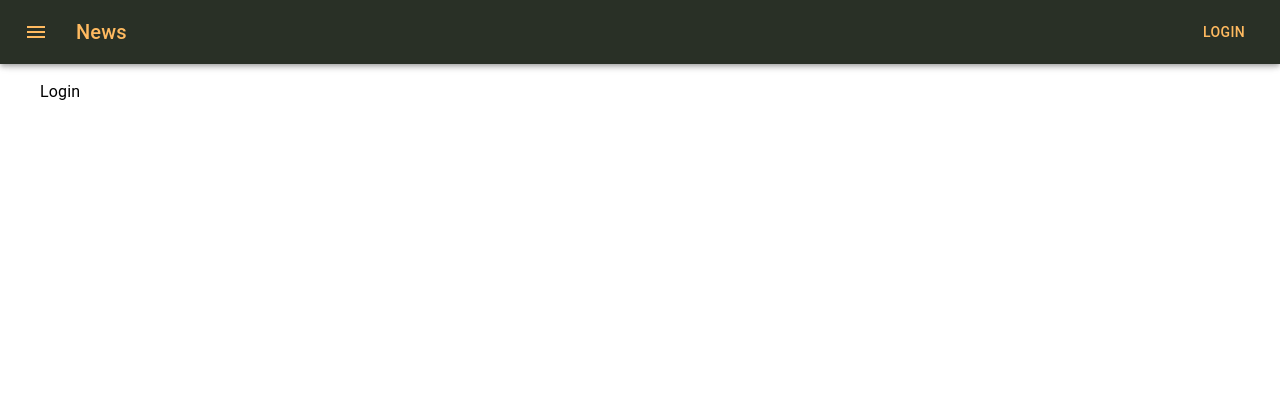
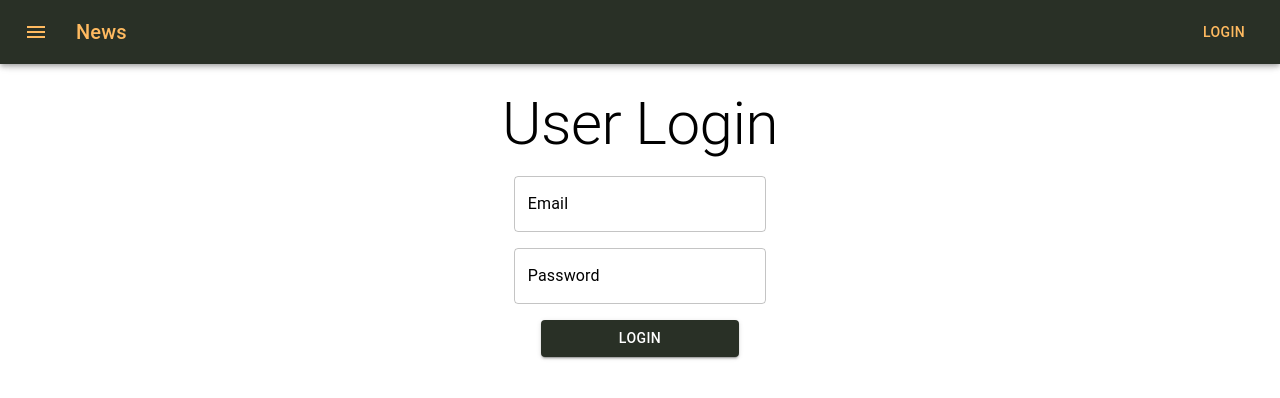
Before and after one commit to johndrake31/react-workout-web, a React (Create React App) app: page /login in a window 1280 px wide. Shown: the top 398 px of the page. Built offline with nearby package versions, Linux system fonts and the light colour scheme.

Commit message:
feat(jwt): add redux for state handling create hook for updating local storage and and redux state.

```diff
--- a/package.json
+++ b/package.json
@@ -17,7 +17,9 @@
     "@types/react": "^18.0.33",
     "@types/react-dom": "^18.0.11",
     "@types/react-router-dom": "^5.3.3",
+    "axios": "^1.3.5",
     "eslint-plugin-simple-import-sort": "^10.0.0",
+    "jwt-decode": "^3.1.2",
     "react": "^18.2.0",
     "react-dom": "^18.2.0",
     "react-redux": "^8.0.5",
--- /dev/null
+++ b/src/features/auth/UseSetToken.tsx
@@ -0,0 +1,28 @@
+import jwtDecode from 'jwt-decode';
+import React, { useEffect, useState } from 'react';
+
+import { useAppDispatch } from '../../hooks';
+import { storeLocalToken } from './helpers/locStorage.helper';
+import { setToken as setNewToken, setUser } from './store/authSlice';
+import { IAuthDecoded } from './types/Auth';
+
+export const UseSetToken = () => {
+  const [token, setToken] = useState<string| undefined>();
+  const dispatch = useAppDispatch();
+
+  const setJwtHandler = (jwt:string)=>{
+    setToken(jwt)
+  }
+  useEffect(() => {
+    if(!token) return;
+    const decodedJwt = jwtDecode<IAuthDecoded | null>(token);
+    if (!decodedJwt) return;
+    console.log(decodedJwt);
+    storeLocalToken(token);
+    dispatch(setNewToken(token));
+    dispatch(setUser(decodedJwt));
+
+  }, [token, dispatch]);
+
+  return { setJwtHandler };
+};
--- a/src/features/auth/api/login.ts
+++ b/src/features/auth/api/login.ts
@@ -1,5 +1,16 @@
-const loginApi = () => {
-    return ( 'bob' );
-}
+import axios from 'axios';
+
+const loginApi = async (body: { email: string; password: string }) => {
+  const baseUrl = process.env.REACT_APP_API_LOGIN;
+  const { email, password } = body;
+  if (baseUrl) {
+    const post = await axios.post(baseUrl, {
+      email,
+      password,
+    });
+    if (post && post.data) return post.data;
+
+  }
+};
 
 export default loginApi;
--- /dev/null
+++ b/src/features/auth/helpers/locStorage.helper.ts
@@ -0,0 +1,4 @@
+
+export const storeLocalToken = (token: string) =>
+  localStorage.setItem('userToken', token);
+export const removeLocalToken = () => localStorage.removeItem('userToken');
--- a/src/features/auth/store/auth.ts
+++ /dev/null
@@ -1,5 +0,0 @@
-const auth = () => {
-    return ( 'bob' );
-}
-
-export default auth;
--- /dev/null
+++ b/src/features/auth/store/authSlice.ts
@@ -0,0 +1,37 @@
+import { PayloadAction, createAsyncThunk, createSlice } from '@reduxjs/toolkit';
+
+import { AppThunk, RootState } from '../../../store';
+import {IAuthDecoded} from '../types/Auth';
+
+export interface AuthState {
+  userToken: string | null;
+  userInfo: IAuthDecoded | null;
+  status: 'idle' | 'loading' | 'failed';
+}
+
+const initialState: AuthState = {
+  userToken: '',
+  userInfo: null,
+  status: 'idle',
+};
+
+export const authSlice = createSlice({
+    name: 'auth',
+    initialState,
+    reducers: {
+        setToken: (state, action: PayloadAction<string>)=>{
+            state.userToken = action.payload;
+        },
+        setUser: (state, action: PayloadAction<IAuthDecoded>)=>{
+            state.userInfo = action.payload;
+        },
+        removeToken: (state)=>{
+            state.userToken = null;
+        }
+
+    }
+})
+export const selectToken = (state: RootState) => state.userAuth.userToken;
+export const selectUser = (state: RootState) => state.userAuth.userInfo;
+export const {setToken, removeToken, setUser} = authSlice.actions;
+export default authSlice.reducer
--- /dev/null
+++ b/src/features/auth/types/Auth.ts
@@ -0,0 +1,12 @@
+export interface IAuth {
+    access_token: string
+}
+export interface IAuthDecoded {
+    exp: number,
+    firstName: string,
+    lastName: string,
+    email: string,
+    roles: string[],
+    id: number,
+    iat: number
+}
--- a/src/features/auth/view/AuthWrapper.tsx
+++ b/src/features/auth/view/AuthWrapper.tsx
@@ -1,9 +1,15 @@
 import React from 'react';
+import { useSelector } from 'react-redux';
+import { useAppSelector } from '../../../hooks';
+import { selectToken } from '../store/authSlice';
 
 type TypeUserAuthWrapperProps = {
   children: React.ReactNode; // 👈️ added type for children
 };
 const AuthWrapper = (props: TypeUserAuthWrapperProps) => {
+
+  const jwt = useAppSelector(selectToken);
+
   /**
    * //TODO: ADD AUTH LOGIC
    *
--- a/src/features/auth/view/Login.tsx
+++ b/src/features/auth/view/Login.tsx
@@ -1,12 +1,69 @@
-import { Typography, Box } from '@mui/material';
+import { Box, Button, TextField, Typography } from '@mui/material';
+import { useState } from 'react';
+
+import { UseSetToken } from '../UseSetToken';
+import loginApi from '../api/login';
+import { IAuth } from '../types/Auth';
 
 const Login = () => {
+  const { setJwtHandler } = UseSetToken();
+  const [email, setEmail] = useState<null | string>(null);
+  const [password, setPassword] = useState<null | string>(null);
+
+  const loginHandler = async () => {
+    if (email && password) {
+      const resp: IAuth = await loginApi({
+        email,
+        password,
+      });
+      //TODO: REDIRECT AND SETUP AUTH SYSTEM
+
+      setJwtHandler(resp.access_token);
+    }
+  };
+
   return (
-    <>
-     <Box>
-      <Typography>Login</Typography>
-     </Box>
-    </>
+    <Box
+      component="form"
+      sx={{
+        borderWidth: 2,
+        '& > :not(style)': { m: 1, width: '25ch' },
+        display: 'flex',
+        flexDirection: 'column',
+        alignItems: 'center',
+      }}
+      noValidate
+      autoComplete="off"
+    >
+      <Typography variant="h2" sx={{ textAlign: 'center' }}>
+        User Login
+      </Typography>
+      <TextField
+        id="outlined-basic-email"
+        label="Email"
+        variant="outlined"
+        sx={{ mr: 2 }}
+        onChange={(event) => {
+          setEmail(event.target.value);
+        }}
+      />
+      <TextField
+        id="outlined-basic-pass"
+        label="Password"
+        variant="outlined"
+        onChange={(event) => {
+          setPassword(event.target.value);
+        }}
+      />
+      <Button
+        onClick={loginHandler}
+        variant="contained"
+        sx={{ justifySelf: 'flex-end' }}
+        color="primary"
+      >
+        Login
+      </Button>
+    </Box>
   );
 };
 
--- a/src/store.ts
+++ b/src/store.ts
@@ -1,10 +1,12 @@
 import { Action, ThunkAction, configureStore } from '@reduxjs/toolkit';
 
 import counterReducer from './features/counter/counterSlice';
+import authReducer from './features/auth/store/authSlice';
 
 export const store = configureStore({
   reducer: {
     counter: counterReducer,
+    userAuth: authReducer
   },
 });
 
```
Also changed, not shown: src/features/auth/auth.module.css (added), src/features/auth/helpers/validateToken.helper.ts (renamed from src/features/auth/helpers/validateToken.ts), 2 other files (tests, documents, lock files or other folders).
